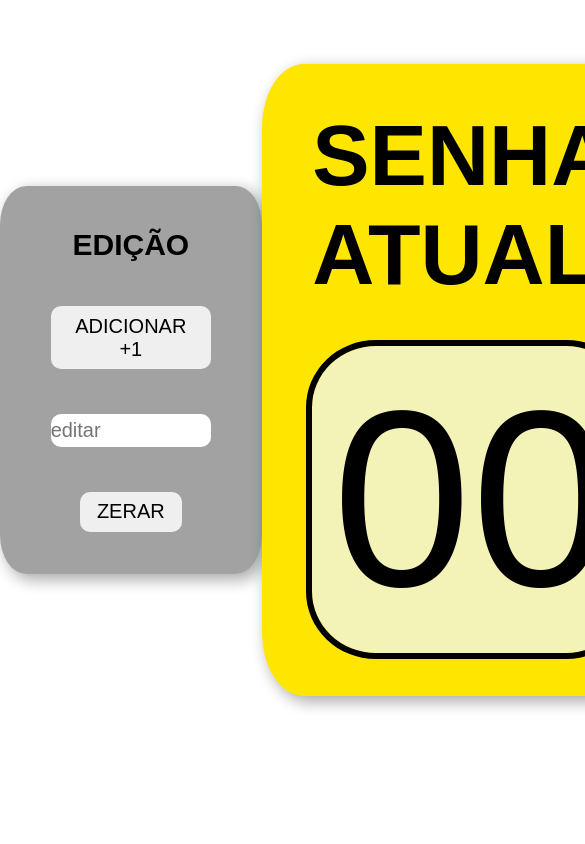
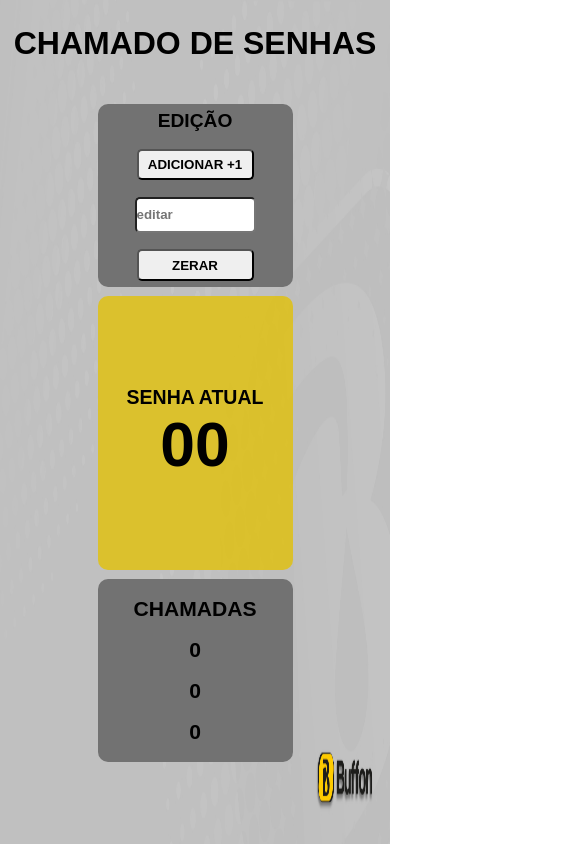
Before and after one commit to AntunesProjects/Senhas-row, a plain HTML site: page admin.html in a window 390 px wide. Shown: the top 844 px of the page, 585 px wide, since content can reach past the window. Drawn offline with Linux system fonts and the light colour scheme.

Commit message:
responsivo

```diff
--- a/admin.html
+++ b/admin.html
@@ -5,10 +5,13 @@
     <meta http-equiv="X-UA-Compatible" content="IE=edge">
     <meta name="viewport" content="width=device-width, initial-scale=1.0">
     <title>Admin</title>
-    <link rel="stylesheet" href="admin_script.css">
+    <link rel="stylesheet" href="style/admin.css">
 </head>
 <body>
     <main>
+        <h1>CHAMADO DE SENHAS</h1>
+        <img class="background" src="/assets/Wallpaper-01.jpg" alt="" srcset="">
+        <div class="container">
             <div class="admin">
                 <p>EDIÇÃO</p>
                 <button id="add">ADICIONAR +1</button>
@@ -31,7 +34,8 @@
                     <p>0</p>
                 </div>
             </div>
+        </div>
     </main>
-    <script src="admin_script.js"></script>
+    <script src="/scripts/admin.js"></script></script>
 </body>
 </html>
--- a/admin_script.css
+++ /dev/null
@@ -1,115 +0,0 @@
-* {
-    margin: 0;
-    padding: 0;
-    font-family: Arial, Helvetica, sans-serif;
-}
-
-header {
-    font-size: 30px;
-    font-weight: 800;
-    display: flex;
-    margin-top: 3vh;
-    align-items: center;
-    justify-content: center;
-}
-
-main {
-    height: 90vh;
-    display: flex;
-    align-items: center;
-    justify-content: space-around;
-}
-
-.admin{
-    display: flex;
-    height: 40%;
-    flex-direction: column;
-    justify-content: space-between;
-    align-items: center;
-
-    background-color: rgba(0, 0, 0, 0.363);
-    padding: 5vh 6vh;
-    border-radius: 10%;
-    box-shadow: 5px 5px 15px 1px rgba(0, 0, 0, 0.329);
-
-    font-size: 30px;
-    font-weight: 800;
-}
-
-.admin button {
-    font-size: 20px;
-    font-weight: 500;
-    padding: 1vh 2vh;
-    border-radius: 10px;
-    border: none;
-    cursor: pointer;
-}
-
-.admin input {
-    font-size: 20px;
-    font-weight: 500;
-    width: 19vh;
-    height: 4vh;
-    border-radius: 10px;
-    border: none;
-}
-
-#senha-atual {
-    font-size: 250px;
-    display: flex;
-    flex-direction: column;
-    align-items: center;
-
-    background-color: rgb(255, 230, 0);
-    padding: 5vh 6vh;
-    border-radius: 10%;
-    box-shadow: 5px 5px 15px 1px rgba(0, 0, 0, 0.329);
-}
-
-.senha-atual-texto{
-    font-size: 86px;
-    font-weight: 800;
-}
-
-.numero {
-    margin-top: 5vh;
-    outline-style: solid;
-    outline-width: 6px;
-    outline-color: black;
-    background-color: rgba(240, 248, 255, 0.719);
-    border-radius: 20%;
-    padding: 10px 20px;
-}
-
-.senha-historico {
-    display: flex;
-    height: 40%;
-    flex-direction: column;
-    justify-content: space-between;
-    align-items: center;
-
-    background-color: rgba(0, 0, 0, 0.363);
-    padding: 5vh 6vh;
-    border-radius: 10%;
-    box-shadow: 5px 5px 15px 1px rgba(0, 0, 0, 0.329);
-}
-
-.chamadas {
-    font-size: 30px;
-    font-weight: 800;
-}
-.senha {
-    font-size: 20px;
-    font-weight: 600;
-    height: 2vh;
-    width: 5vh;
-    display: flex;
-    flex-direction: column;
-    align-items: center;
-    margin-top: 5vh;
-    outline-style: solid;
-    outline-width: 2px;
-    outline-color: black;
-    border-radius: 10%;
-    padding: 10px 10px;
-}
--- a/admin_script.js
+++ /dev/null
@@ -1,71 +0,0 @@
-document.addEventListener('DOMContentLoaded', function () {
-    const numeroElement = document.querySelector('.numero');
-    const historicoElements = document.querySelectorAll('.senha p');
-    const adicionarButton = document.getElementById('add');
-    const inputEditar = document.querySelector('input[type="text"]');
-    const zerarButton = document.getElementById('zerar');
-
-    function atualizarNumero(numero) {
-      const historico = JSON.parse(localStorage.getItem('historico')) || [0, 0, 0];
-      const numeroAtual = parseInt(numeroElement.textContent) || 0;
-
-      historico.unshift(numeroAtual);
-      historico.pop();
-
-      localStorage.setItem('numero', numero);
-      localStorage.setItem('historico', JSON.stringify(historico));
-
-      numeroElement.textContent = numero;
-      historicoElements.forEach((element, index) => {
-        element.textContent = historico[index];
-      });
-
-      // Envia mensagem para atualizar o index.html (janela pai)
-      if (window.opener) {
-        window.opener.postMessage('Atualizar', '*');
-      }
-    }
-
-    if (localStorage.getItem('numero')) {
-      numeroElement.textContent = localStorage.getItem('numero');
-    }
-    if (localStorage.getItem('historico')) {
-      const historico = JSON.parse(localStorage.getItem('historico'));
-      historico.forEach((value, index) => {
-        historicoElements[index].textContent = value;
-      });
-    }
-
-    adicionarButton.addEventListener('click', function () {
-      const numeroAtual = parseInt(numeroElement.textContent) || 0;
-      const novoNumero = numeroAtual + 1;
-      atualizarNumero(novoNumero);
-    });
-
-    inputEditar.addEventListener('keyup', function (event) {
-      if (event.key === 'Enter') {
-        const novoNumero = parseInt(inputEditar.value);
-        if (!isNaN(novoNumero)) {
-          atualizarNumero(novoNumero);
-          inputEditar.value = '';
-        }
-      }
-    });
-
-    zerarButton.addEventListener('click', function () {
-      const confirmacao = confirm('Tem certeza que deseja limpar os dados?');
-      if (confirmacao) {
-        localStorage.removeItem('numero');
-        localStorage.removeItem('historico');
-        numeroElement.textContent = '00';
-        historicoElements.forEach(element => {
-          element.textContent = '0';
-        });
-
-        // Envia mensagem para atualizar o index.html (janela pai)
-        if (window.opener) {
-          window.opener.postMessage('Atualizar', '*');
-        }
-      }
-    });
-  });
--- /dev/null
+++ b/scripts/admin.js
@@ -0,0 +1,48 @@
+// Referências dos elementos HTML
+const senhaRef = firebase.database().ref('senhas');
+const numeroAtualElement = document.querySelector('.numero');
+const botaoAdicionar = document.getElementById('add');
+const inputEditar = document.querySelector('input[type="text"]');
+const botaoZerar = document.getElementById('zerar');
+
+// Função para atualizar o número atual exibido na página
+function atualizarNumeroAtual(numero) {
+  numeroAtualElement.textContent = numero.toString().padStart(2, '0');
+}
+
+// Função para adicionar +1 ao número atual
+botaoAdicionar.addEventListener('click', () => {
+  senhaRef.once('value', (snapshot) => {
+    const numeroAtual = snapshot.val()?.senha || 0; // Obter o valor atual do Firebase (ou 0 se for nulo)
+
+    // Lógica para adicionar +1 ao número atual
+    const novoNumero = numeroAtual + 1;
+
+    // Atualizar o valor no Firebase
+    senhaRef.set({
+      senha: novoNumero
+    });
+  });
+});
+
+// Função para editar o número atual a partir do input
+inputEditar.addEventListener('keydown', (event) => {
+  if (event.key === 'Enter') {
+    const novoNumero = parseInt(inputEditar.value);
+    if (!isNaN(novoNumero)) {
+      // Atualizar o valor no Firebase
+      senhaRef.set({
+        senha: novoNumero
+      });
+    }
+    inputEditar.value = ''; // Limpar o input
+  }
+});
+
+// Função para zerar o número atual
+botaoZerar.addEventListener('click', () => {
+  // Zerar o valor no Firebase
+  senhaRef.set({
+    senha: 0
+  });
+});
--- /dev/null
+++ b/style/admin.css
@@ -0,0 +1,165 @@
+* {
+    margin: 0;
+    padding: 0;
+    font-family: Arial, Helvetica, sans-serif;
+}
+
+/*BACKGROND E CABEÇALHO */
+
+main {
+    display: flex;
+    flex-direction: column;
+    align-items: center;
+    justify-content: space-between;
+}
+
+main h1{
+    margin: 3vh 0;
+}
+
+.background {
+    position: absolute;
+    top: 0;
+    left: 0;
+    width: 100%;
+    height: 100%;
+    background-image: url("/assets/Wallpaper-01.jpg");
+    background-size: cover;
+    background-position: center;
+    background-repeat: no-repeat;
+    z-index: -1;
+    max-width: 100%;
+    max-height: 100%;
+}
+
+/*CORPO*/
+
+.container{
+    margin-top: 5vw;
+    display: flex;
+    justify-content: space-around;
+    align-items: center;
+    width: 100vw;
+    height: 60vh;
+}
+
+.admin {
+    display: flex;
+    flex-direction: column;
+    align-items: center;
+    justify-content: center;
+    background-color: rgb(114, 114, 114);
+    width: 15vw;
+    height: 30vh;
+    border-radius: 10px;
+    font-size: larger;
+    font-weight: 800;
+}
+
+.admin button, .admin input {
+    max-width: 10vw;
+    width: 15vw;
+    height: 3vh;
+    max-height: 3vh;
+    margin-top: 2vh;
+    border-radius: 5px;
+    font-weight: 700;
+}
+
+#senha-atual {
+    display: flex;
+    flex-direction: column;
+    align-items: center;
+    justify-content: center;
+    background-color: rgba(224, 194, 20, 0.856);
+    width: 30vw;
+    height: 45vh;
+    border-radius: 10px;
+    font-size: 2vw;
+    font-weight: 800;
+}
+
+.numero {
+    font-size: 16vw;
+}
+
+.senha-historico {
+    display: flex;
+    flex-direction: column;
+    align-items: center;
+    justify-content: center;
+    background-color: rgb(114, 114, 114);
+    width: 15vw;
+    height: 30vh;
+    border-radius: 10px;
+    font-size: 2.5vh;
+    font-weight: 800;
+}
+
+.senha-historico p{
+    margin-top: 2vh;
+}
+
+@media screen and (max-width: 1000px) {
+    .container{
+        margin-top: 2vw;
+        display: flex;
+        flex-direction: column;
+        width: 100vw;
+        height: 80vh;
+    }
+
+    .admin, .senha-atual, .senha-historico {
+        margin: 1vh;
+    }
+
+.admin {
+    display: flex;
+    flex-direction: column;
+    align-items: center;
+    justify-content: center;
+    background-color: rgb(114, 114, 114);
+    width: 50vw;
+    height: 30vh;
+    border-radius: 10px;
+    font-size: larger;
+    font-weight: 800;
+}
+
+.admin button, .admin input {
+    width: 30vw;
+    height: 15vh;
+    max-width: 30vw;
+    max-height: 3.7vh;
+    margin-top: 2vh;
+    border-radius: 5px;
+    font-weight: 700;
+}
+
+#senha-atual {
+    display: flex;
+    flex-direction: column;
+    align-items: center;
+    justify-content: center;
+    background-color: rgba(224, 194, 20, 0.856);
+    width: 50vw;
+    height: 45vh;
+    border-radius: 10px;
+    font-size: 5vw;
+    font-weight: 800;
+}
+
+.senha-historico {
+    display: flex;
+    flex-direction: column;
+    align-items: center;
+    justify-content: center;
+    background-color: rgb(114, 114, 114);
+    width: 50vw;
+    height: 30vh;
+    border-radius: 10px;
+    font-size: 2.5vh;
+    font-weight: 800;
+}
+
+}
```
Also changed, not shown: index.html (+23 -9 lines), assets/Wallpaper-01.jpg (added), assets/Wallpaper-04.jpg (added), scripts/index.js (renamed from script.js), style/#index.css (renamed from style.css). Lines whose indentation alone changed are shown as unchanged.
